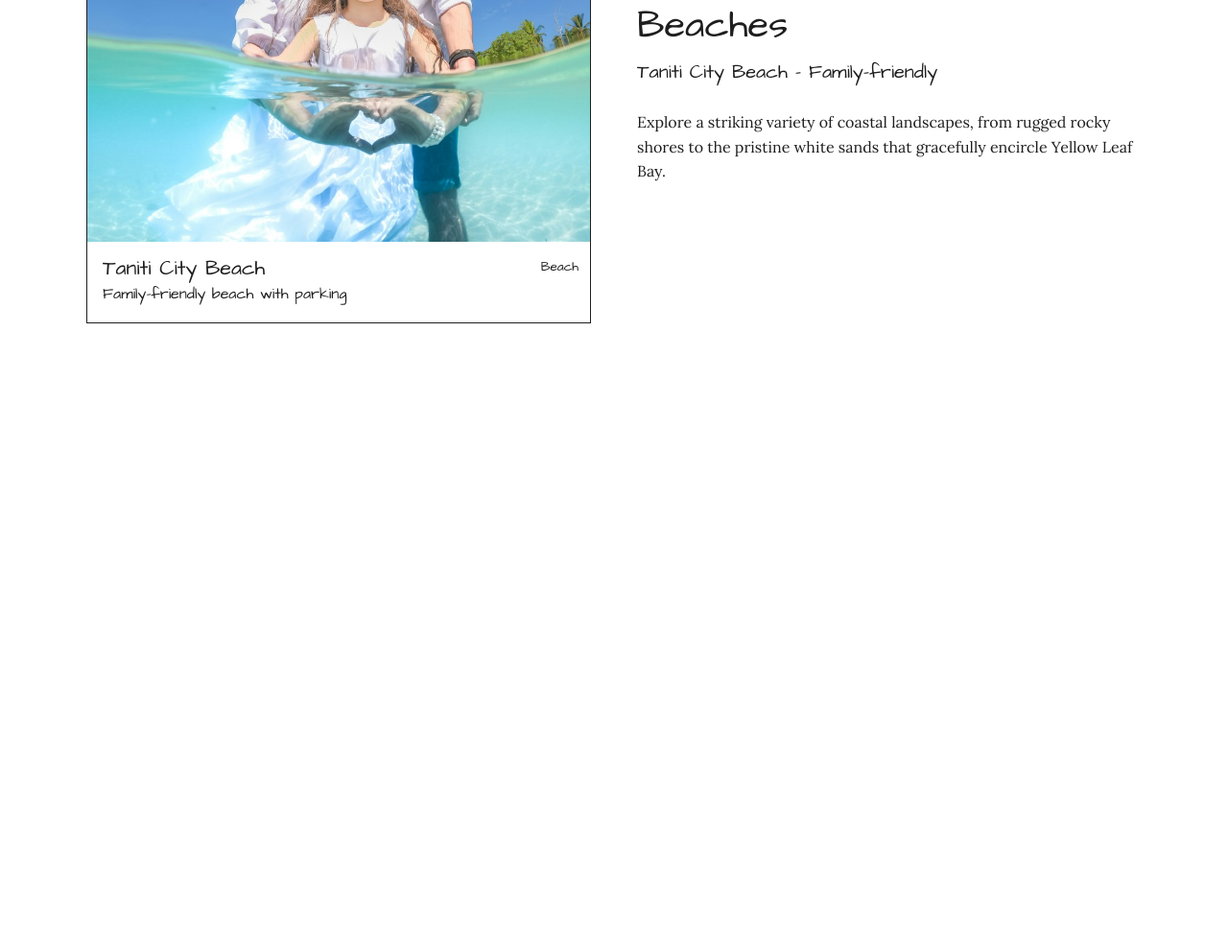
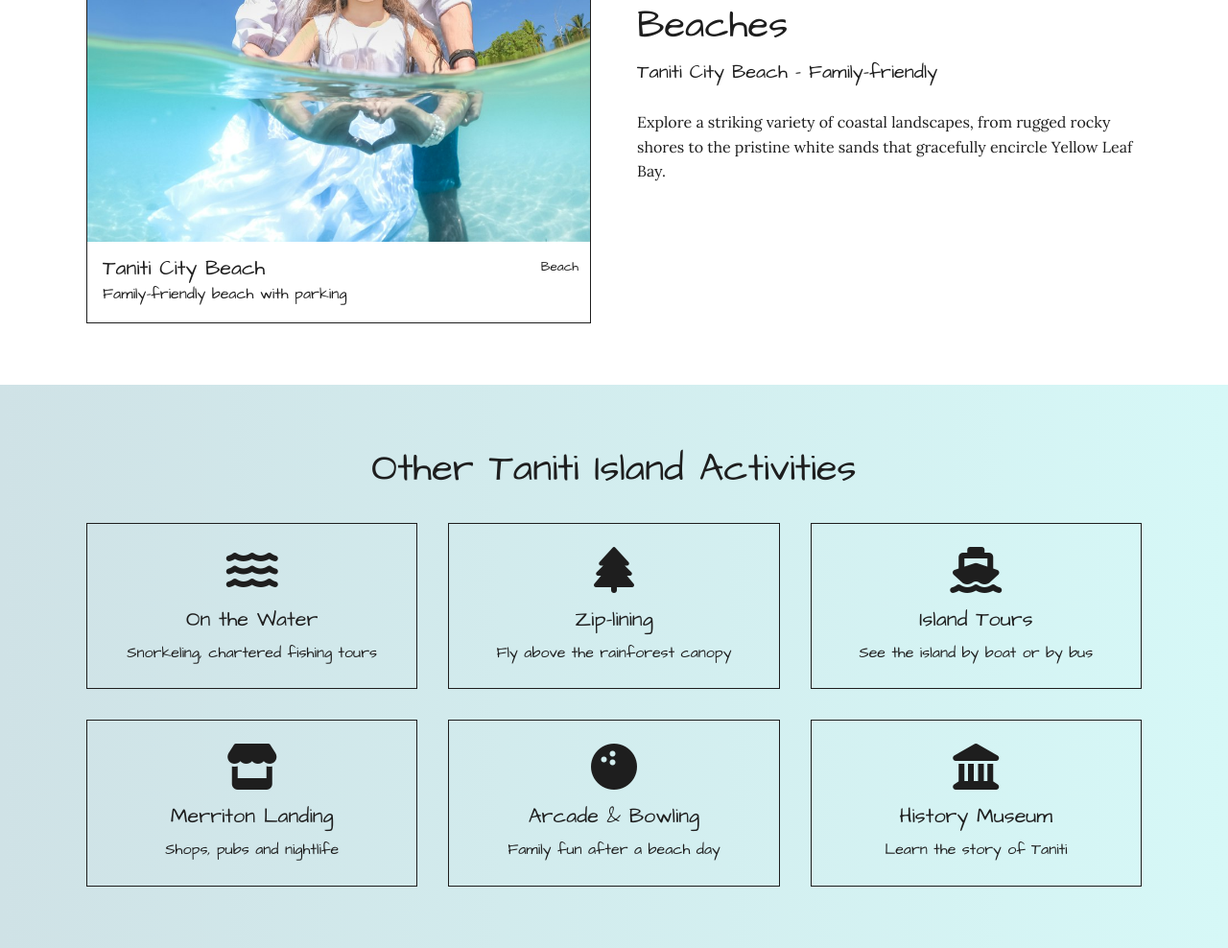
Before and after one commit to mitrerogelio/taniti, a plain HTML site: page things-to-do.html in a window 1280 px wide. Shown: the part 1698-2686 px from the top of the page at 96% size. Before the commit the page ends 2099 px from the top, so only its background shows below. Drawn offline with Linux system fonts and the light colour scheme.

Commit message:
add other activities cards

```diff
--- a/things-to-do.html
+++ b/things-to-do.html
@@ -84,6 +84,43 @@
             </figure>
         </section>
 
+        <!-- Other activities -->
+        <section id="other-activities" class="band">
+            <h2>Other Taniti Island Activities</h2>
+            <ul class="card-grid">
+                <li class="card">
+                    <i class="fa-solid fa-water card-icon" aria-hidden="true"></i>
+                    <h3>On the Water</h3>
+                    <p>Snorkeling, chartered fishing tours</p>
+                </li>
+                <li class="card">
+                    <i class="fa-solid fa-tree card-icon" aria-hidden="true"></i>
+                    <h3>Zip-lining</h3>
+                    <p>Fly above the rainforest canopy</p>
+                </li>
+                <li class="card">
+                    <i class="fa-solid fa-ship card-icon" aria-hidden="true"></i>
+                    <h3>Island Tours</h3>
+                    <p>See the island by boat or by bus</p>
+                </li>
+                <li class="card">
+                    <i class="fa-solid fa-store card-icon" aria-hidden="true"></i>
+                    <h3>Merriton Landing</h3>
+                    <p>Shops, pubs and nightlife</p>
+                </li>
+                <li class="card">
+                    <i class="fa-solid fa-bowling-ball card-icon" aria-hidden="true"></i>
+                    <h3>Arcade &amp; Bowling</h3>
+                    <p>Family fun after a beach day</p>
+                </li>
+                <li class="card">
+                    <i class="fa-solid fa-landmark card-icon" aria-hidden="true"></i>
+                    <h3>History Museum</h3>
+                    <p>Learn the story of Taniti</p>
+                </li>
+            </ul>
+        </section>
+
     </main>
 </body>
 </html>
```
